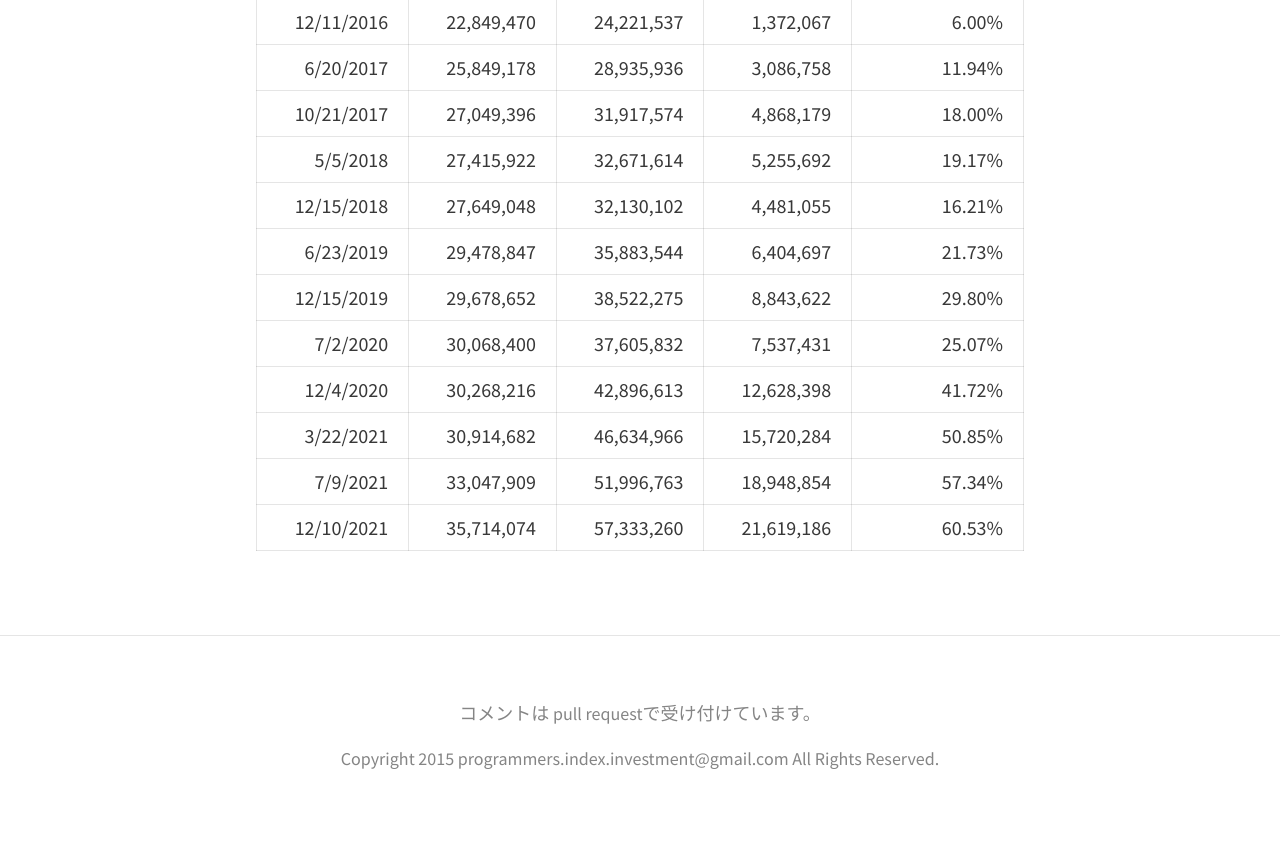
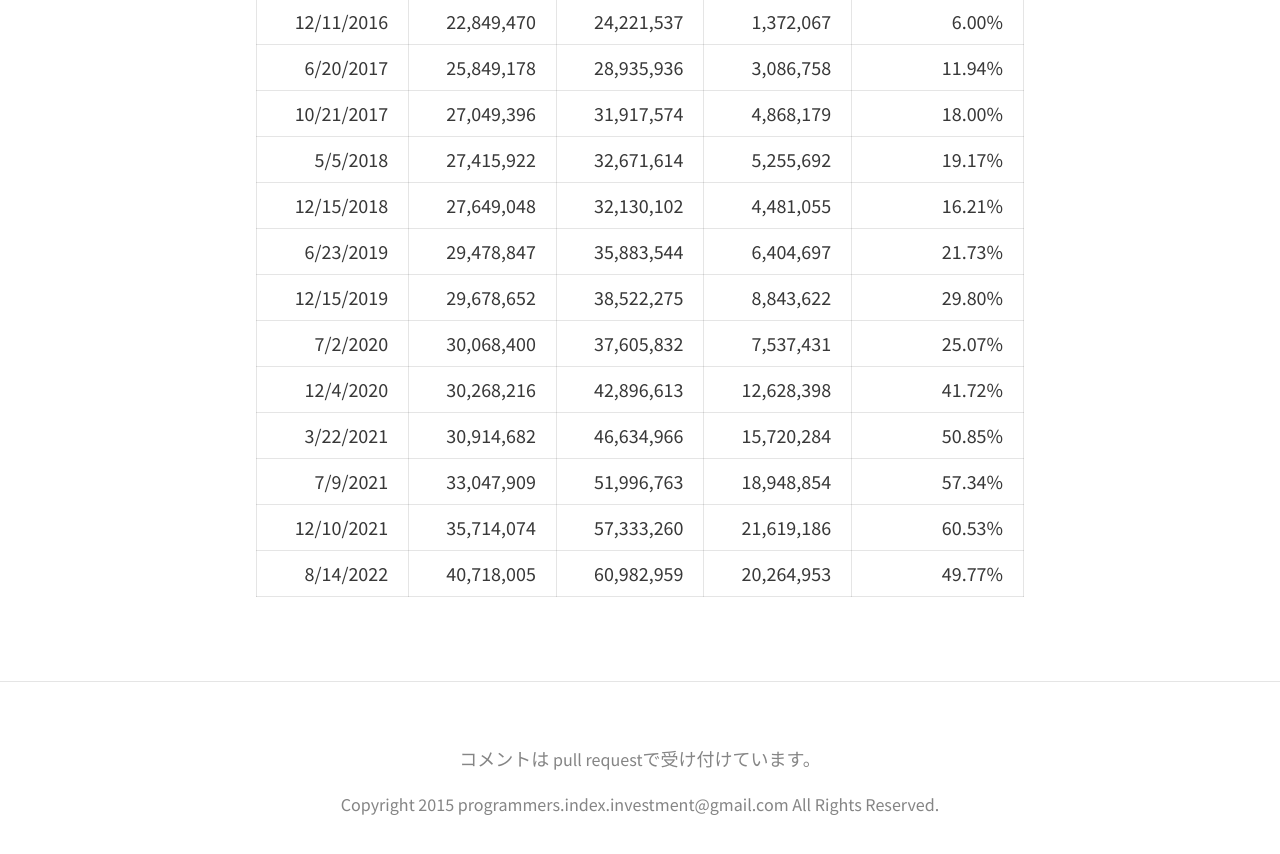
Before and after one commit to programmers-index-investment/programmers-index-investment.github.io, a Jekyll site: the page built from investment_return.md, in a window 1280 px wide and 900 px high, scrolled down 1318 px. Shown: the top 854 px of the window. Built offline with Jekyll 4.4.1, drawn with Linux system fonts in a browser that asks for light colours; nearby versions of some CDN libraries.

Commit message:
add 2022/8/14

```diff
--- a/investment_return.md
+++ b/investment_return.md
@@ -32,3 +32,4 @@ permalink: /investment_return/
 3/22/2021|30,914,682|46,634,966|15,720,284|50.85%
 7/9/2021|33,047,909|51,996,763|18,948,854|57.34%
 12/10/2021|35,714,074|57,333,260|21,619,186|60.53%
+8/14/2022|40,718,005|60,982,959|20,264,953|49.77%
--- a/scripts/invest_return.tsv
+++ b/scripts/invest_return.tsv
@@ -18,3 +18,4 @@
 3/22/2021	30,914,682	46,634,966	15,720,284	50.85%
 7/9/2021	33,047,909	51,996,763	18,948,854	57.34%
 12/10/2021	35,714,074	57,333,260	21,619,186	60.53%
+8/14/2022	40,718,005	60,982,959	20,264,953	49.77%
```
Also changed, not shown: images/investment_return/investment_return.png, 1 other file.
